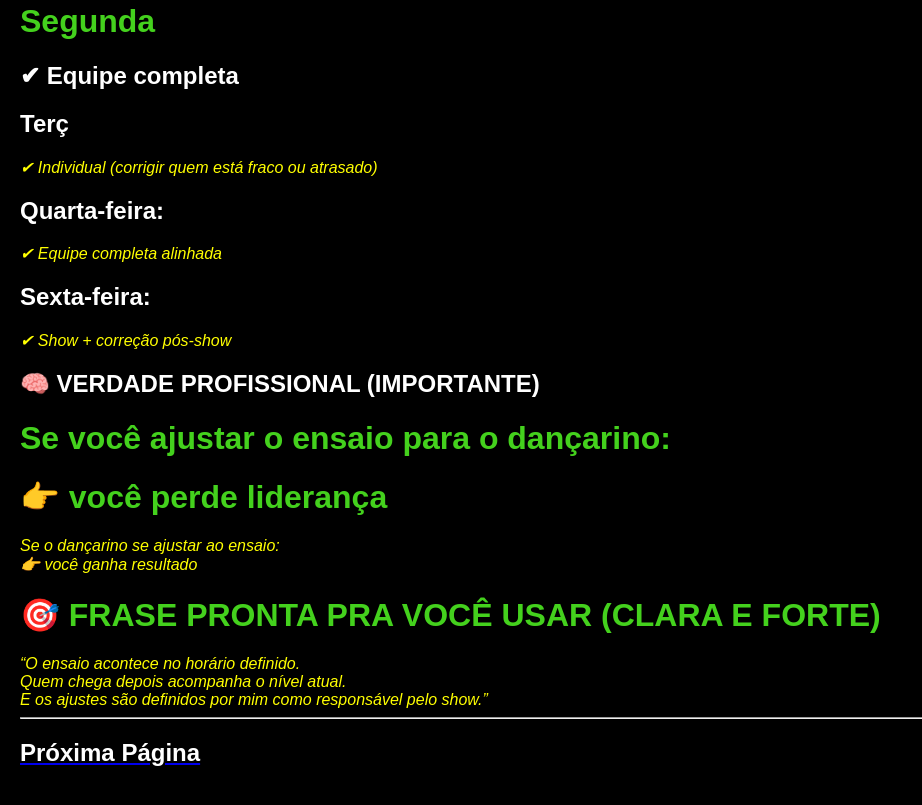
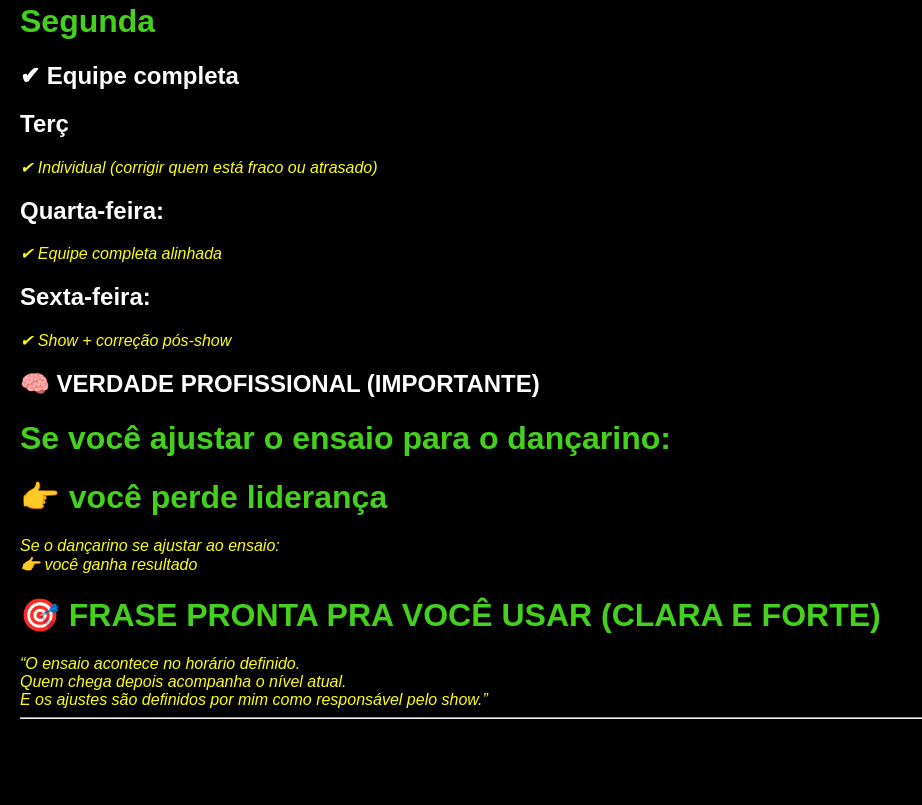
Before and after one commit to edskate/Cronogram-de-ensaio-0001, a plain HTML site: page index.html in a window 1280 px wide. Shown: the part 2457-3262 px from the top of the page, without its empty margins (0-922 px from the left). After the commit the page ends 3204 px from the top, so only its background shows below. Drawn offline with Linux system fonts and the light colour scheme.

Commit message:
atualização

```diff
--- a/index.html
+++ b/index.html
@@ -168,6 +168,6 @@
 <em>Quem chega depois acompanha o nível atual.</em><br>
 <em>E os ajustes são definidos por mim como responsável pelo show.”</em><br>
 <hr>
-<a href="index02.html"><h2>Próxima Página</h2></a>
+
 </body>
 </html>
```
